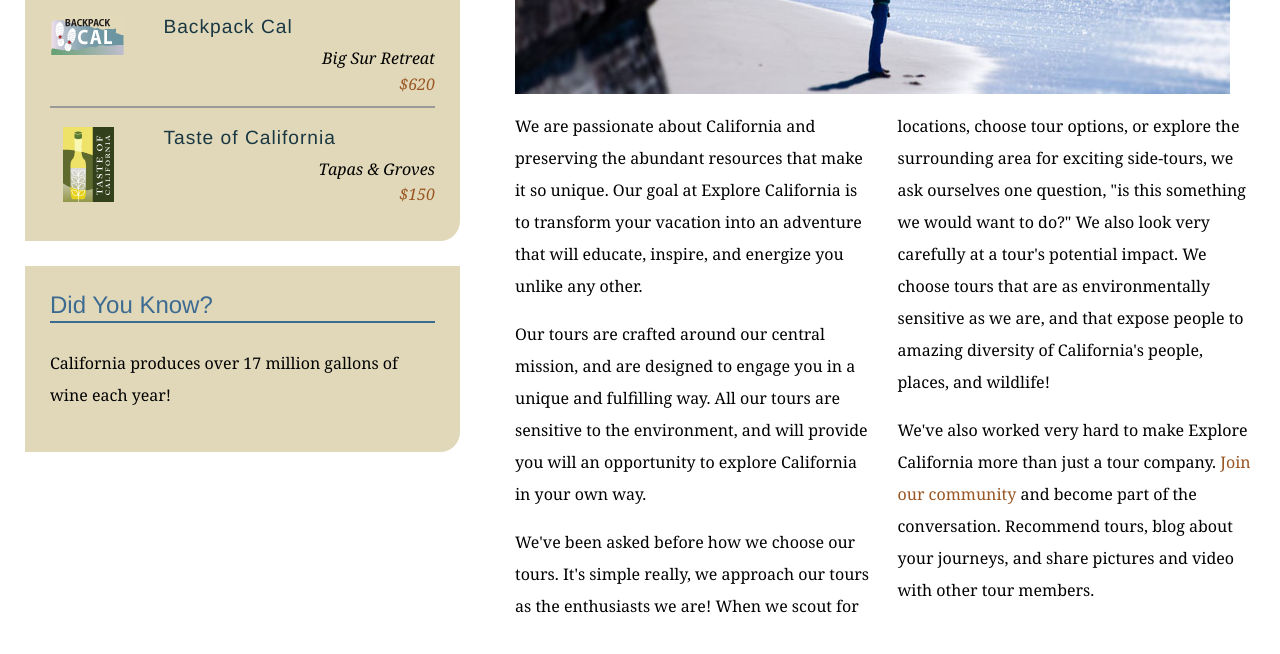
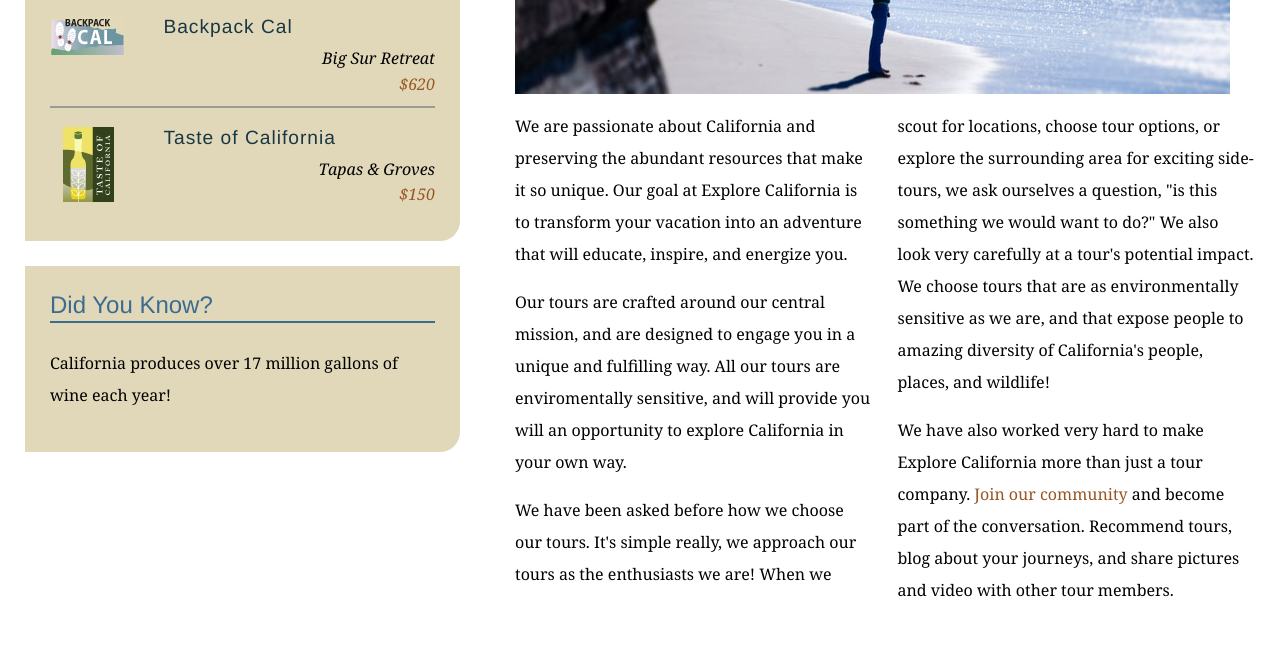
Before and after one commit to JJkip/explore_california, a plain HTML site: page mission.html in a window 1280 px wide. Shown: the part 590-1244 px from the top of the page. Drawn offline with Linux system fonts and the light colour scheme.

Commit message:
Text edits on mission page

```diff
--- a/mission.html
+++ b/mission.html
@@ -62,10 +62,10 @@
           <h1>Who we are</h1>
           <img src="assets/images/mission_look.jpg" alt="Looking out at the Pacific" class="articleImage" />
           <div class="multiCol">
-            <p>We are passionate about California and preserving the abundant resources that make it so unique. Our goal at Explore California is to transform your vacation into an adventure that will educate, inspire, and energize you unlike any other.</p>
-            <p>Our tours are crafted around our central mission, and are designed to engage you in a unique and fulfilling way. All our tours are sensitive to the environment, and will provide you will an opportunity to explore California in your own way.</p>
-            <p>We've been asked before how we choose our tours. It's simple really, we approach our tours as the enthusiasts we are! When we scout for locations, choose tour options, or explore the surrounding area for exciting side-tours, we ask ourselves one question, &quot;is this something we would want to do?&quot; We also look very carefully at a tour's potential impact. We choose tours that are as environmentally sensitive as we are, and that expose people to amazing diversity of California's people, places, and wildlife!</p>
-            <p>We've also worked very hard to make Explore California more than just a tour company. <a href="explorers/join.html">Join our community</a> and become part of the conversation. Recommend tours, blog about your journeys, and share pictures and video with other tour members.</p>
+            <p>We are passionate about California and preserving the abundant resources that make it so unique. Our goal at Explore California is to transform your vacation into an adventure that will educate, inspire, and energize you.</p>
+            <p>Our tours are crafted around our central mission, and are designed to engage you in a unique and fulfilling way. All our tours are enviromentally sensitive, and will provide you will an opportunity to explore California in your own way.</p>
+            <p>We have been asked before how we choose our tours. It's simple really, we approach our tours as the enthusiasts we are! When we scout for locations, choose tour options, or explore the surrounding area for exciting side-tours, we ask ourselves a question, &quot;is this something we would want to do?&quot; We also look very carefully at a tour's potential impact. We choose tours that are as environmentally sensitive as we are, and that expose people to amazing diversity of California's people, places, and wildlife!</p>
+            <p>We have also worked very hard to make Explore California more than just a tour company. <a href="explorers/join.html">Join our community</a> and become part of the conversation. Recommend tours, blog about your journeys, and share pictures and video with other tour members.</p>
           </div>
         </div>
       </div>
```
